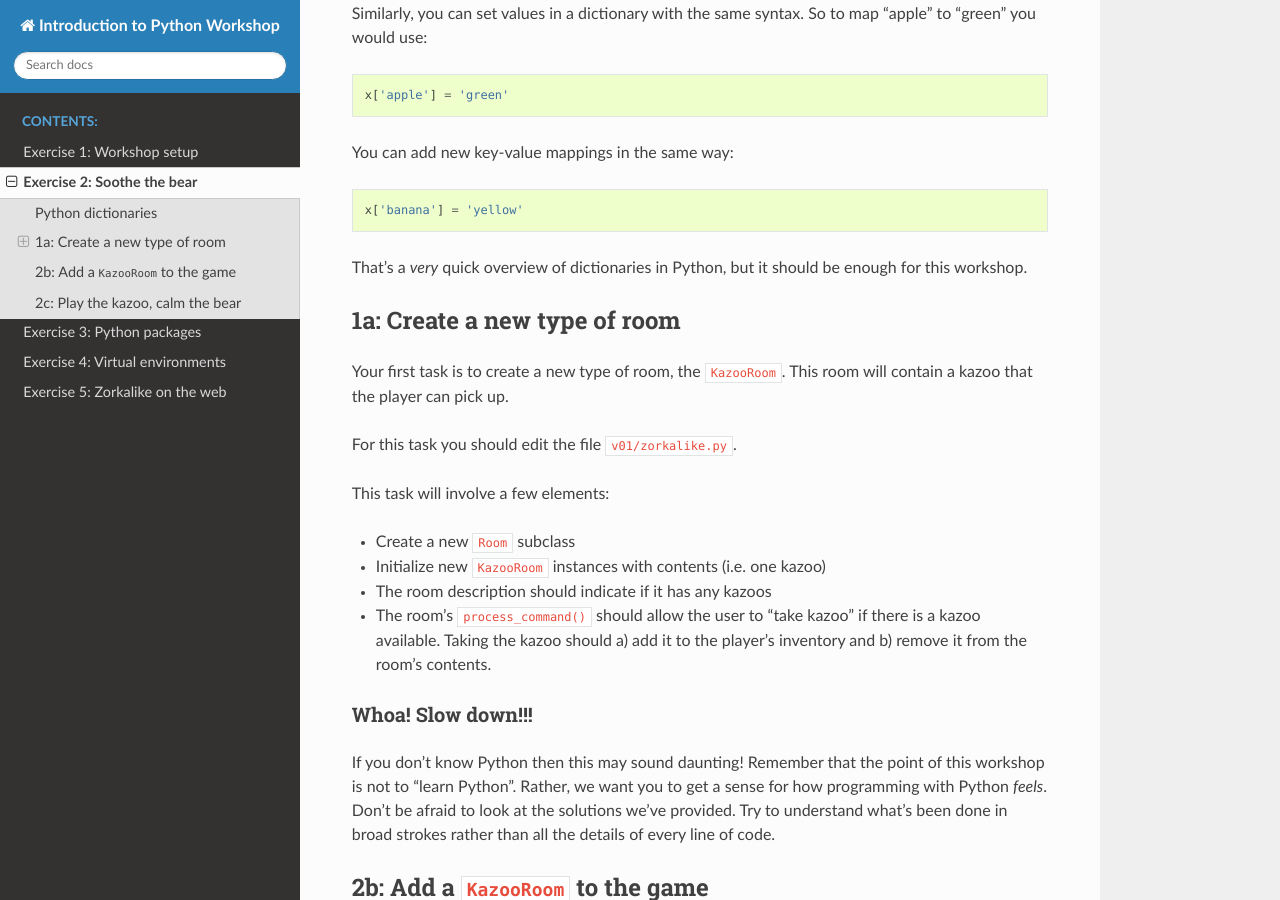
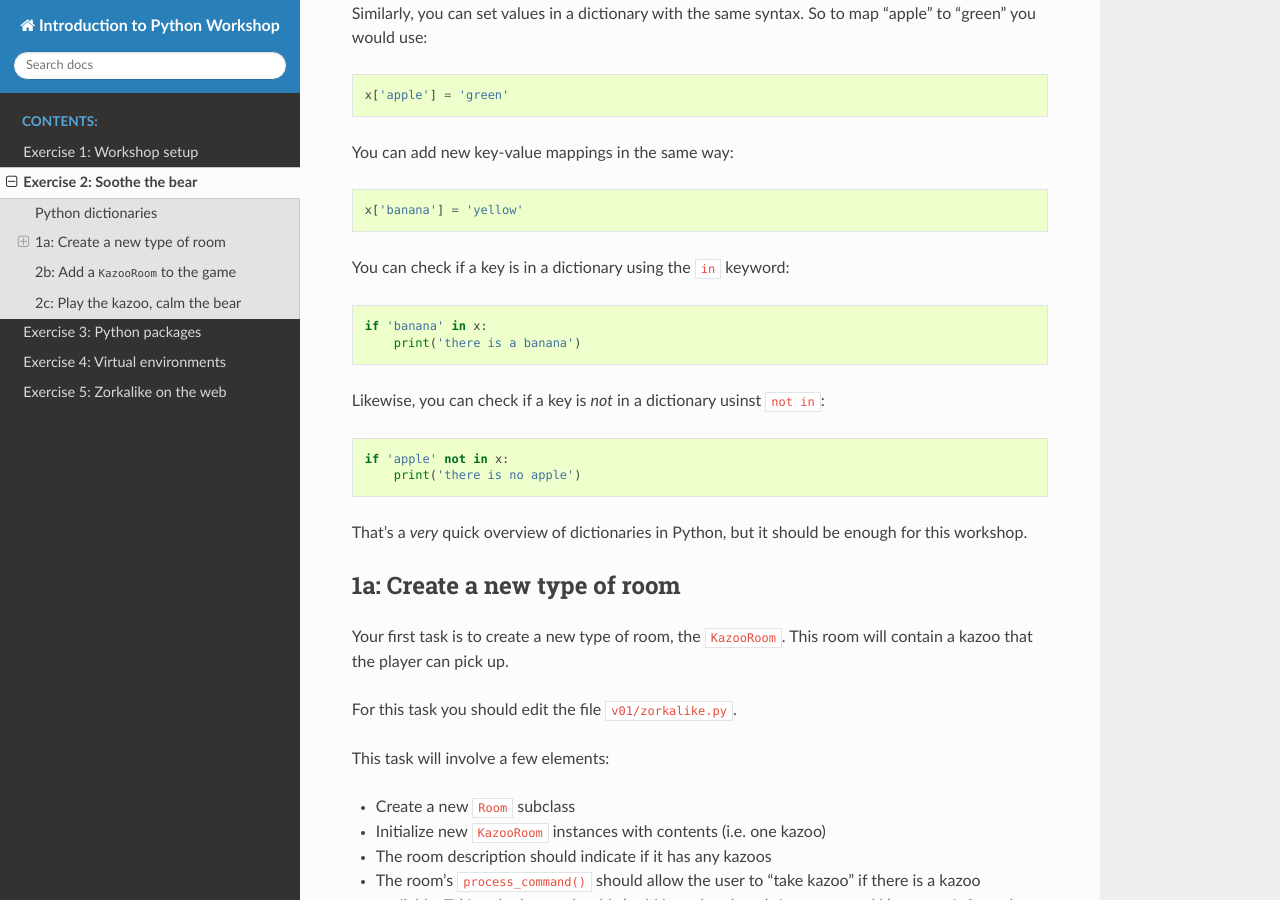
Before and after one commit to sixty-north/introduction-to-python, a Sphinx documentation site: the page built from exercises/source/exercise_2.rst, in a window 1280 px wide and 900 px high, scrolled down 685 px. Built offline with Sphinx 7.4.7 and the Read the Docs theme 2.0.0, drawn with Linux system fonts in a browser that asks for light colours.

Commit message:
Added description of ``in`` and ``not in`` for dicts.

```diff
--- a/exercises/source/exercise_2.rst
+++ b/exercises/source/exercise_2.rst
@@ -42,6 +42,20 @@ You can add new key-value mappings in the same way:
 .. code-block:: python
 
    x['banana'] = 'yellow'
+
+You can check if a key is in a dictionary using the ``in`` keyword:
+
+.. code-block:: python
+
+   if 'banana' in x:
+       print('there is a banana')
+
+Likewise, you can check if a key is *not* in a dictionary usinst ``not in``:
+
+.. code-block:: python
+
+   if 'apple' not in x:
+       print('there is no apple')
 
 That's a *very* quick overview of dictionaries in Python, but it should be
 enough for this workshop.
```
